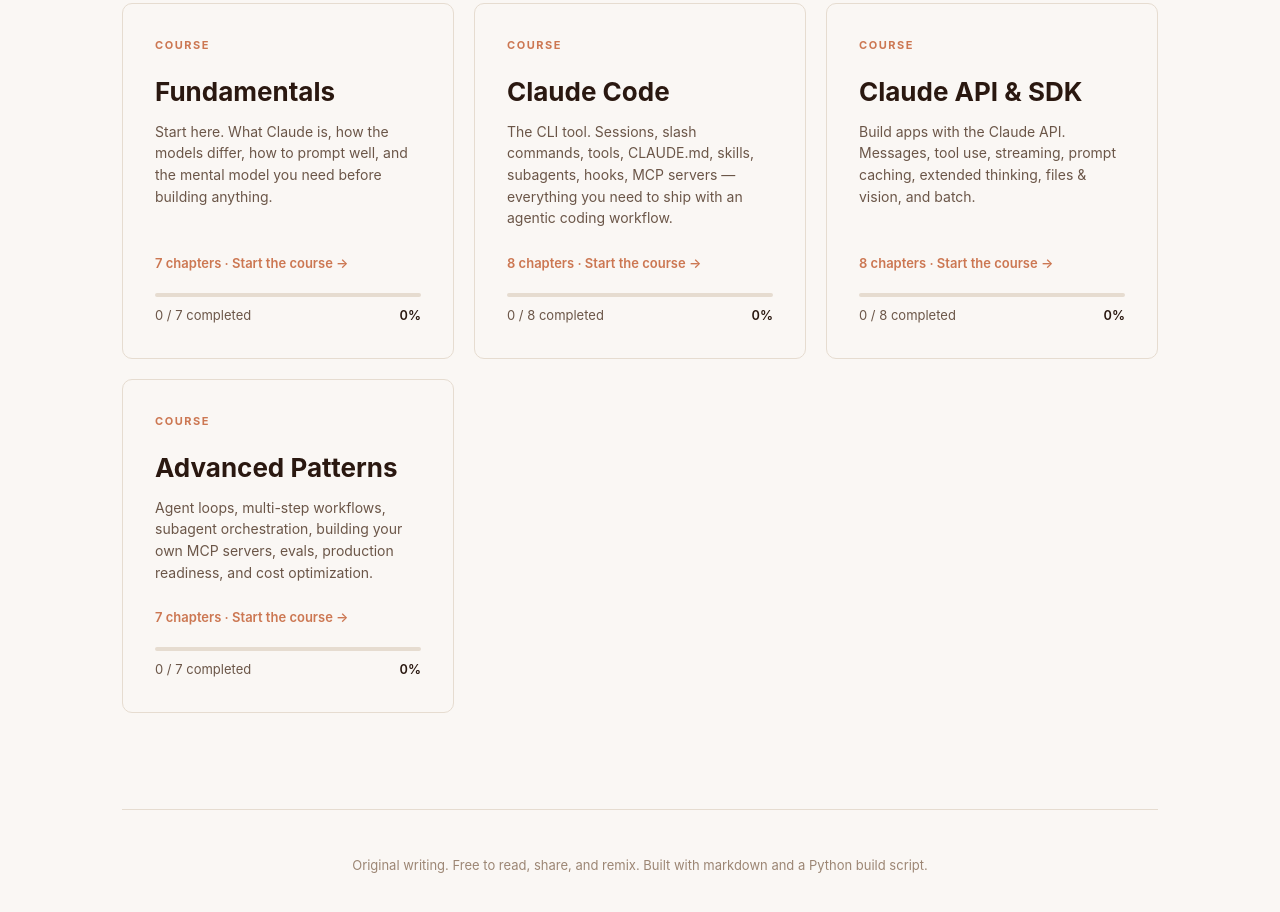
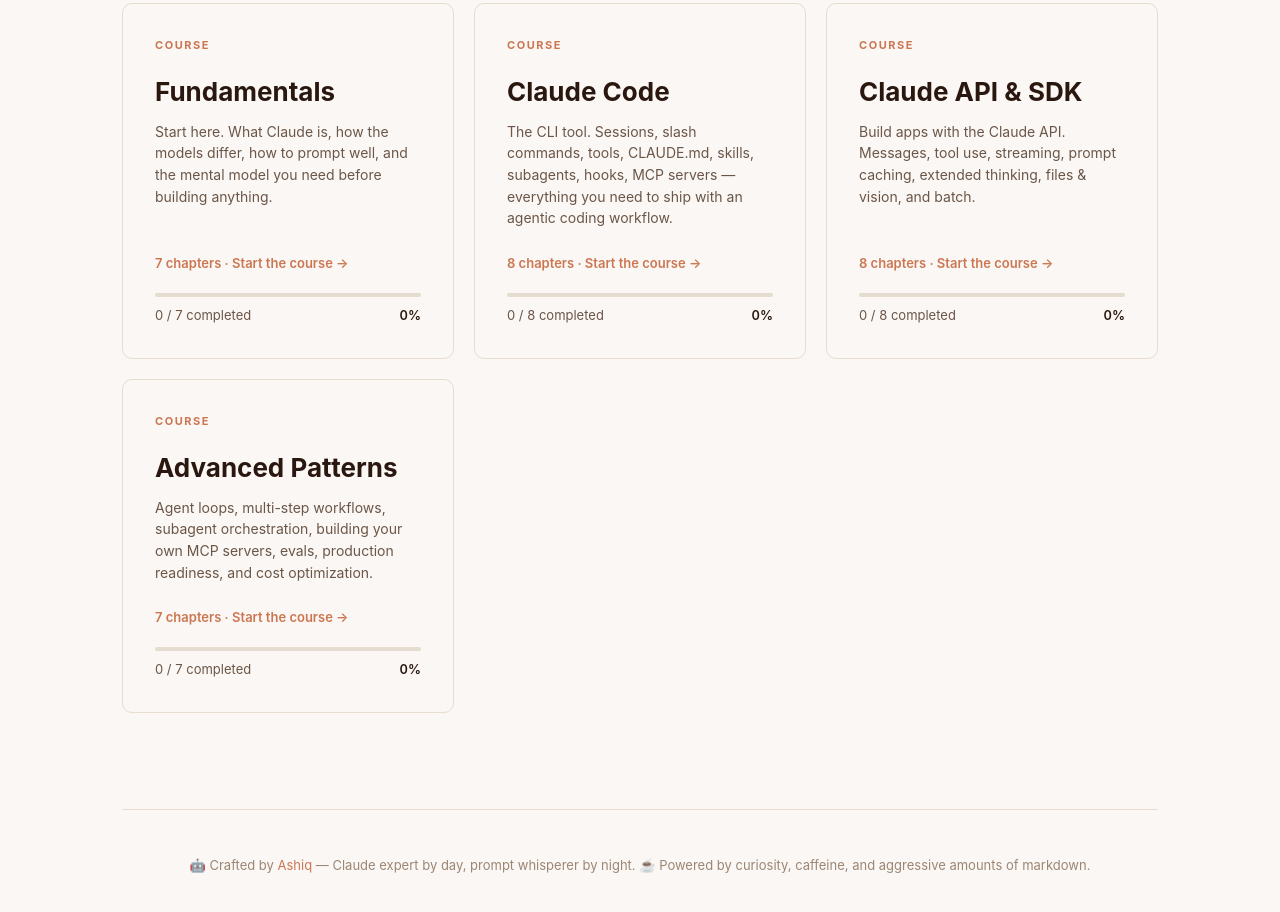
Before and after one commit to mrahmanashiq/claude-101, a plain HTML site: page index.html in a window 1280 px wide. Shown: the part 425-1337 px from the top of the page. Drawn offline with Linux system fonts and the light colour scheme.

Commit message:
refresh footer with attribution and portfolio link

```diff
--- a/index.html
+++ b/index.html
@@ -45,7 +45,7 @@
     </section>
 
     <footer class="home-footer">
-      <p>Original writing. Free to read, share, and remix. Built with markdown and a Python build script.</p>
+      <p>🤖 Crafted by <a href="https://mrahmanashiq.vercel.app/" target="_blank" rel="noopener">Ashiq</a> — Claude expert by day, prompt whisperer by night. ☕ Powered by curiosity, caffeine, and aggressive amounts of markdown.</p>
     </footer>
   </main>
 
```
Also changed, not shown: bn/index.html (+1 -1 lines), 2 other files.
